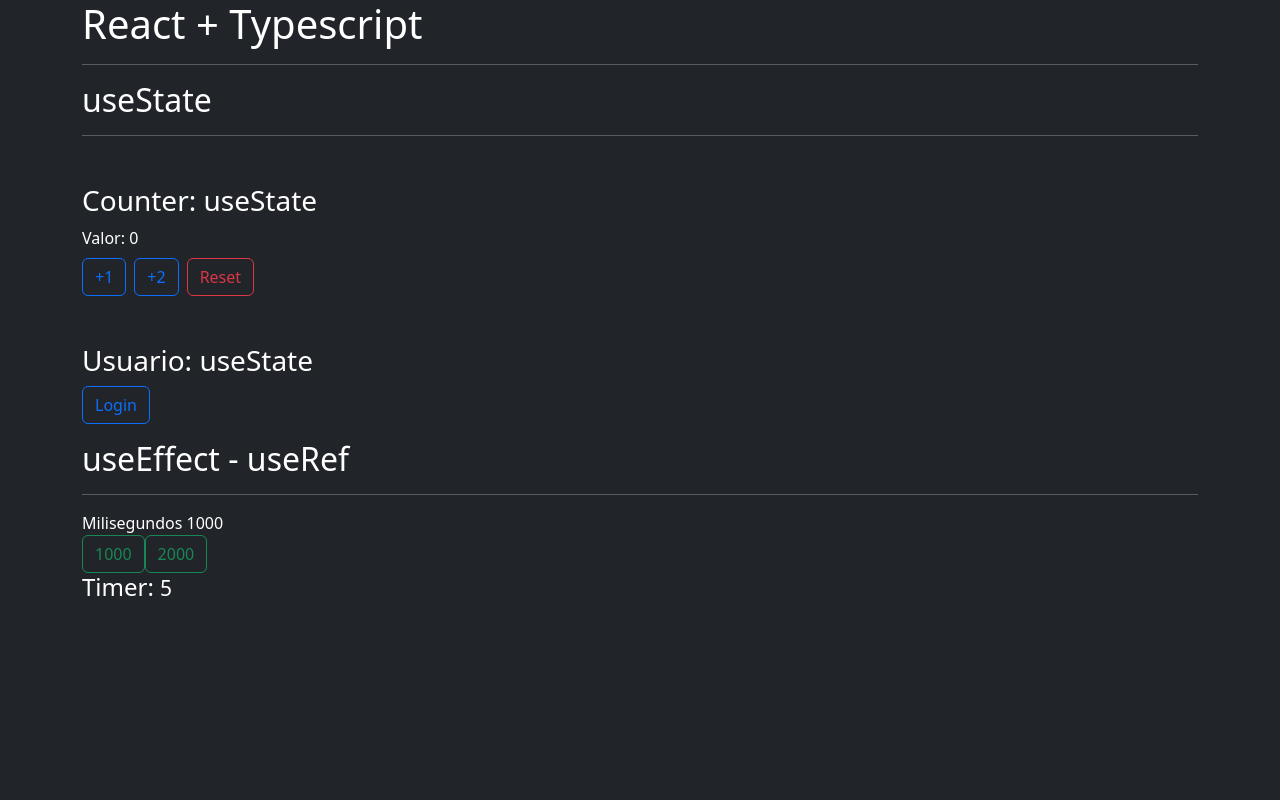
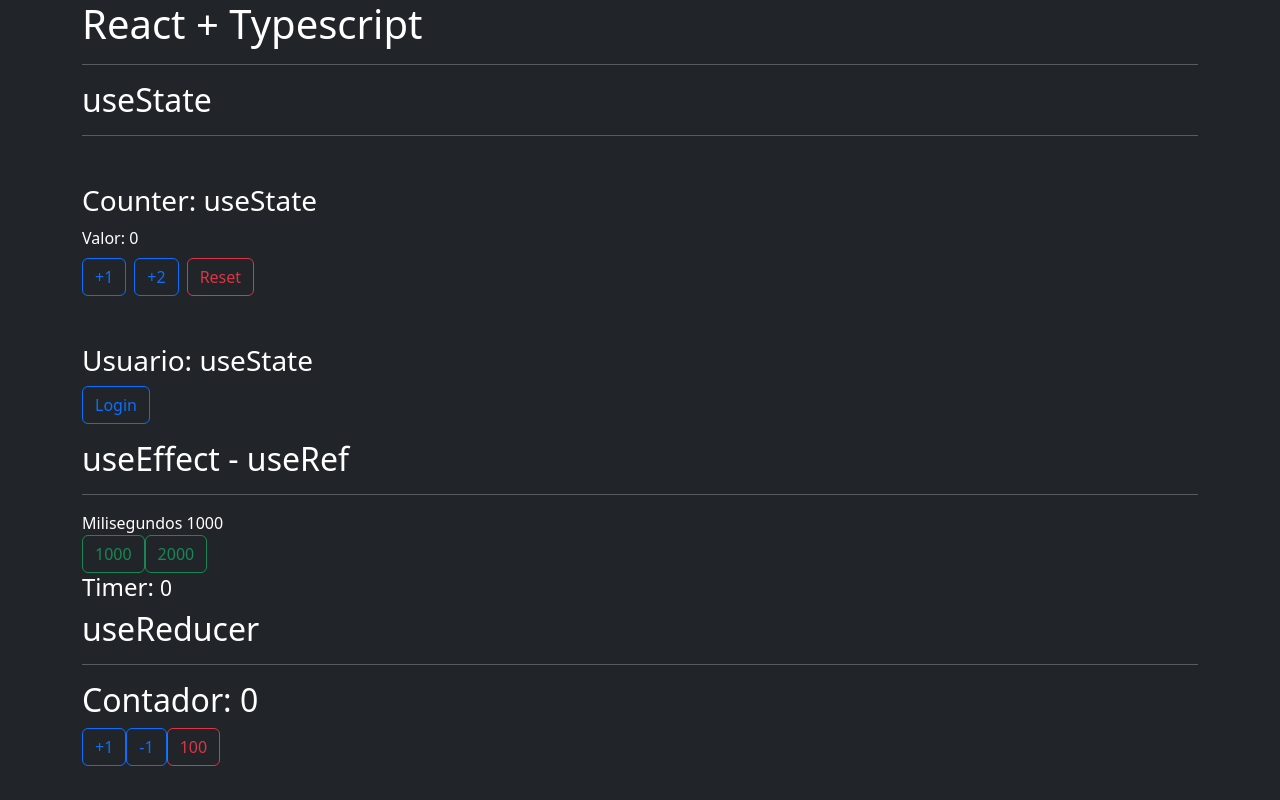
Before and after one commit to leedd87/typescript-basics, a React (Vite) app in the folder react-ts/: page / in a window 1280 px wide. Built offline with nearby package versions, Linux system fonts and the light colour scheme.

Commit message:
usereducer typescript

```diff
--- a/react-ts/src/App.tsx
+++ b/react-ts/src/App.tsx
@@ -1,6 +1,7 @@
 import { Counter } from "./components/Counter";
 import { TimerPadre } from "./components/TimerPadre";
 import { Usuario } from "./components/Usuario";
+import { ContadorRed } from './components/ContadorRed';
 
 
 function App() {
@@ -19,6 +20,10 @@
             <h2>useEffect - useRef</h2>
             <hr />
             <TimerPadre />
+
+            <h2>useReducer</h2>
+            <hr />
+            <ContadorRed />
         </>
     );
 }
--- /dev/null
+++ b/react-ts/src/components/ContadorRed.tsx
@@ -0,0 +1,49 @@
+import { useReducer } from "react"
+
+const initialState = {
+    contador: 0
+}
+
+type ActionType =
+    | { type: 'incrementar' }
+    | { type: 'decrementar' }
+    | { type: 'custom', payload: number }
+
+const contadorReducer = (state: typeof initialState, action: ActionType) => {
+
+    switch (action.type) {
+        case 'incrementar':
+            return {
+                ...state,
+                contador: state.contador + 1
+            }
+        case 'decrementar':
+            return {
+                ...state,
+                contador: state.contador - 1
+            }
+        case 'custom':
+            return {
+                ...state,
+                contador: action.payload
+            }
+
+        default:
+            return state
+    }
+
+}
+
+export const ContadorRed = () => {
+
+    const [contadorState, dispatch] = useReducer(contadorReducer, initialState)
+
+    return (
+        <>
+            <h2>Contador: {contadorState.contador}</h2>
+            <button className="btn btn-outline-primary" onClick={() => dispatch({ type: "incrementar" })}>+1</button>
+            <button className="btn btn-outline-primary" onClick={() => dispatch({ type: 'decrementar' })}>-1</button>
+            <button className="btn btn-outline-danger" onClick={() => dispatch({ type: 'custom', payload: 100 })}>100</button>
+        </>
+    )
+}
--- a/react-ts/src/components/Timer.tsx
+++ b/react-ts/src/components/Timer.tsx
@@ -19,8 +19,7 @@
 
     useEffect(() => {
         ref.current && clearInterval(ref.current)
-
-        ref.current = setInterval(() => setSegundos(s => s + 1), milisegundos)
+        //ref.current = setInterval(() => setSegundos(s => s + 1), milisegundos)
     }, [milisegundos])
 
 
```
